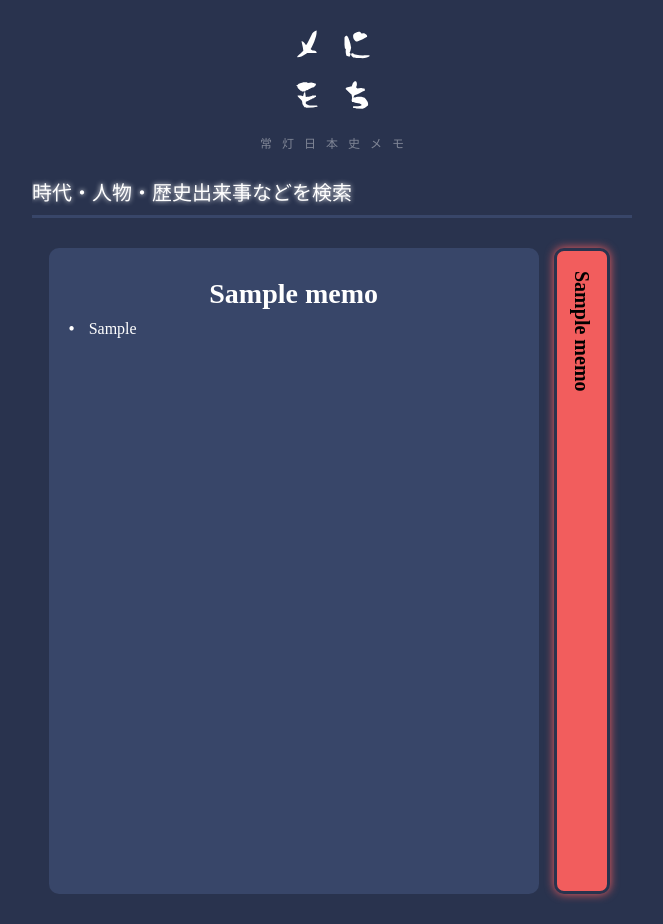
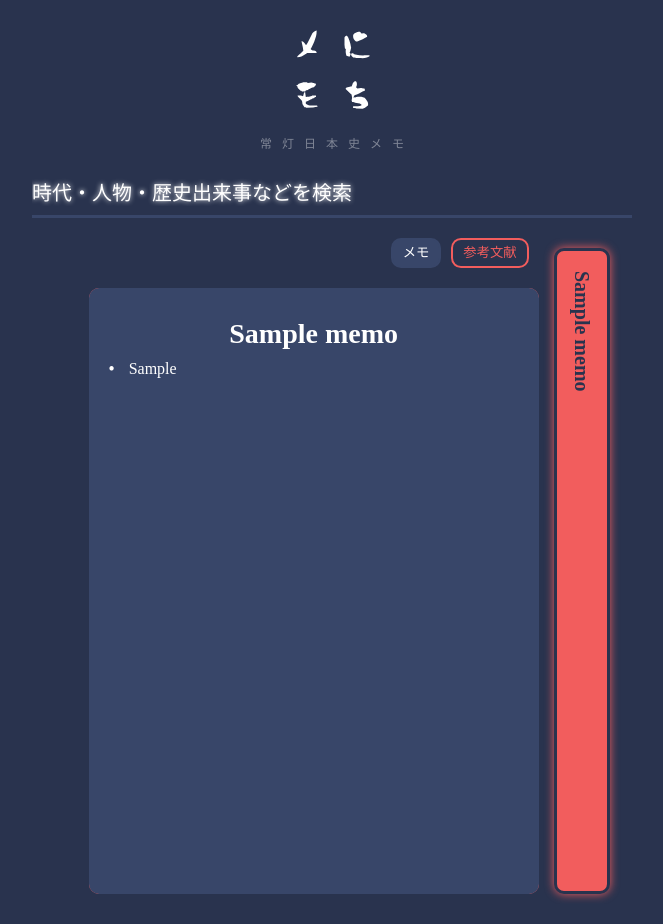
Before and after one commit to tamitakada/nichimemo, a Flask app: page / in a window 1280 px wide. Shown: the whole page, without its empty margins (308-971 px from the left). Run offline with Flask 2, Linux system fonts and the light colour scheme; tables that the repository leaves empty hold one stand-in row (values such as "Sample post"); some web fonts are replaced.

Commit message:
citation tab

```diff
--- a/app/markup_parser.py
+++ b/app/markup_parser.py
@@ -5,6 +5,7 @@ from tracemalloc import start
 def get_markup_data(memos):
     for memo in memos:
         memo["era_color"] = get_color_for_era(memo["era"], memo["time_period"])
+        memo["citations_text"] = memo["citations"].split(",")
         memo["markup_text"] = get_markup_text(memo["markup"])
     return memos
 
@@ -68,9 +69,9 @@ def convert_options_to_style(options: dict):
     style = {"style": ""}
 
     dt_option_style_dict = {
-        "h": "padding: 0 5px; color: var(--navy); background-color: ",
-        "g": "text-shadow: 0 0 5px ",
-        "c": "color: ",
+        "h": "padding: 0 5px; color: var(--navy); background-color: [c];",
+        "g": "text-shadow: 0 0 1.5px [c], 0 0 7px [c]; color: [c];",
+        "c": "color: [c];",
         "": ""
     }
 
@@ -78,7 +79,7 @@ def convert_options_to_style(options: dict):
     if "c" in options: color = options["c"]
 
     if "dt" in options.keys() and options["dt"]:
-        style["style"] += dt_option_style_dict[options["dt"]] + color + ";"
+        style["style"] += dt_option_style_dict[options["dt"]].replace("[c]", color)
 
     if "tt" in options.keys() and options["tt"]: style["tooltip"] = options["tt"]
     elif "a" in options.keys() and options["a"]: style["link"] = options["a"]
--- a/app/static/css/cards.css
+++ b/app/static/css/cards.css
@@ -4,19 +4,30 @@
     align-items: stretch;
 }
 
+.page-container {
+    width: 0;
+    overflow: hidden;
+}
+
+.page {
+    width: 0;
+    height: 606px;
+    position: relative;
+    border-radius: 10px;
+    overflow: hidden;
+    transition: 1s;
+}
+
 .memo {
     background-color: var(--lightNavy);
-    width: 0px;
-    height: 606px;
-    padding: 20px 0px;
     overflow-x: hidden;
     overflow-y: scroll;
     transition: 1s;
-
-    border-radius: 10px;
 }
 
-.memo-content { min-width: 100px; }
+.memo-content, .citation {
+    min-width: 410px;
+}
 
 .tab {
     background-color: var(--navy);
@@ -65,7 +76,20 @@
 
 .memo-line-with-tooltip:hover::after { opacity: 1; }
 
+.memo-tab {
+    line-height: 26px;
+    vertical-align: middle;
+    padding: 0 10px;
+    margin-bottom: 10px; margin-right: 10px;
+    border-radius: 10px;
+    border-width: 2px;
+    border-style: solid;
+    font-family: Hina;
+    transition: 0.5s;
+}
+
 @media only screen and (max-width: 760px) {
     #memo-container { flex-direction: column; }
+    .memo-content, .citation { min-width: calc(100vw - 80px); }
     .tab { height: 300px; }
 }
--- a/app/static/js/cards.js
+++ b/app/static/js/cards.js
@@ -1,5 +1,9 @@
 const tabs = document.getElementsByClassName("tab");
 const memo = document.getElementsByClassName("memo");
+const pageContainers = document.getElementsByClassName("page-container");
+const pages = document.getElementsByClassName("page");
+
+const memoTabs = document.getElementsByClassName("memo-tab");
 
 let currentTabColor = tabs[0].style.backgroundColor;
 let currentTabIndex = 0;
@@ -10,8 +14,9 @@ function openNewTab(index) {
     tabs[currentTabIndex].style.color = currentTabColor;
     tabs[currentTabIndex].style.boxShadow = "none";
 
-    memo[currentTabIndex].style.width = "0px";
-    memo[currentTabIndex].style.padding = "20px 0px";
+    pages[currentTabIndex].style.width = "0px";
+
+    memo[currentTabIndex].style.transform = "none";
 
     currentTabColor = tabs[index].style.color;
 
@@ -21,12 +26,16 @@ function openNewTab(index) {
     tabs[index].style.boxShadow = `0 0 10px ${currentTabColor}`;
 
     if (window.matchMedia("(max-width: 760px)").matches) {
-        memo[index].style.width = "100%";
-    } else { memo[index].style.width = "450px"; }
-
-    memo[index].style.padding = "20px";
+        pages[index].style.width = "100%";
+    } else { pages[index].style.width = "450px"; }
 
     currentTabIndex = index;
+
+    memoTabs[0].style.backgroundColor = "var(--lightNavy)";
+    memoTabs[0].style.color = "white";
+
+    memoTabs[1].style.backgroundColor = "var(--navy)";
+    memoTabs[1].style.color = "var(--red)";
 }
 
 function addTabs() {
@@ -35,10 +44,33 @@ function addTabs() {
     }
 }
 
-window.addEventListener("resize", function() {
+function openCitationsTab() {
+    memoTabs[0].style.backgroundColor = "var(--navy)";
+    memoTabs[0].style.color = "var(--lightNavy)";
+
+    memoTabs[1].style.backgroundColor = "var(--red)";
+    memoTabs[1].style.color = "var(--navy)";
+
+    memo[currentTabIndex].style.transform = "translateY(100%)";
+}
+
+function openMemoTab() {
+    memoTabs[0].style.backgroundColor = "var(--lightNavy)";
+    memoTabs[0].style.color = "white";
+
+    memoTabs[1].style.backgroundColor = "var(--navy)";
+    memoTabs[1].style.color = "var(--red)";
+
+    memo[currentTabIndex].style.transform = "none";
+}
+
+function adjustPageSize() {
     if (window.matchMedia("(max-width: 760px)").matches) {
-        memo[currentTabIndex].style.width = "100%";
-    } else { memo[currentTabIndex].style.width = "450px"; }
-}, true);
+        pages[currentTabIndex].style.width = "100%";
+    } else { pages[currentTabIndex].style.width = "450px"; }
+}
+
+window.addEventListener("resize", adjustPageSize, true);
 
 addTabs();
+adjustPageSize();
--- a/app/templates/index.html
+++ b/app/templates/index.html
@@ -11,17 +11,21 @@
 
 {% if memos|length > 0 %}
 <div id="memo-container">
-    <div class="flex-row" style="padding: 10px 0; flex: 2; justify-content: end; align-items: stretch;">
-        <div class="memo" style="width: 450px; padding: 20px;">
-            <div class="memo-content">
-                <h2>{{ memos[0]["title"] }}</h2>
-                {% for paragraph in memos[0]["markup_text"] %}
+    <div class="flex-col page-container" style="flex: 2; align-items: stretch; width: 100%;">
+        <div class="flex-row" style="height: 40px; align-items: stretch; justify-content: end;">
+            <button class="memo-tab" onclick="openMemoTab()" style="border-color: var(--lightNavy); background-color: var(--lightNavy); color: white;">メモ</button>
+            <button class="memo-tab" onclick="openCitationsTab()" style="border-color: var(--red); background-color: var(--navy); color: var(--red);">参考文献</button>
+        </div>
+        <div class="flex-row" style="padding: 10px 0; justify-content: end;">
+        {% for memo in memos %}
+        <div class="page" {% if loop.index == 1 %}style="width: 450px;"{% endif %}>
+            <div class="memo" style="width: 100%; height: 100%; z-index: 2; position: absolute; top: 0; left: 0;">
+                <div class="memo-content" style="padding: 20px;">
+                    <h2>{{ memo["title"] }}</h2>
+                    {% for paragraph in memo["markup_text"] %}
+
                     {% if paragraph[0] == "b" %}
-                    {% if loop.index == memos[0]["markup_text"]|length %}
-                    <div class="memo-box" style="margin-bottom: 0; background-color: {{ paragraph[1][0][0]['box_color'] }};">
-                    {% else %}
                     <div class="memo-box" style="background-color: {{ paragraph[1][0][0]['box_color'] }};">
-                    {% endif %}
                     {% endif %}
 
                     <ul>
@@ -50,20 +54,25 @@
                     {% endfor %}
                 </div>
             </div>
-        {% for memo in memos %}
-        {% if loop.index > 1 %}
-        <div class="memo">
-            <div class="memo-content">
-                <h2>{{ memo["title"] }}</h2>
-                <p>{{ memo["markup"] }}</p>
+            <div style="background-color: var(--red); width: 100%; height: 100%; z-index: 1; position: absolute; top: 0; left: 0;">
+                <div class="citation" style="padding: 20px;">
+                    <h2 style="margin-bottom: 20px; color: var(--navy);">参考文献</h2>
+                    <ul>
+                    {% for citation in memo["citations_text"] %}
+                        <li style="color: var(--navy); font-family: Hina;">
+                            {{ citation }}
+                        </li>
+                    {% endfor %}
+                    </ul>
                 </div>
             </div>
-        {% endif %}
+        </div>
         {% endfor %}
+        </div>
     </div>
 
     <div class="flex-row" style="padding: 10px 0; justify-content: start; overflow: auto; flex: 1;">
-        <div class="tab" style="margin-left: 15px; border: 3px solid var(--navy); background-color: {{ memos[0]['era_color'] }}; box-shadow: 0 0 10px {{ memos[0]['era_color'] }};">
+        <div class="tab" style="color: var(--navy); margin-left: 15px; border: 3px solid var(--navy); background-color: {{ memos[0]['era_color'] }}; box-shadow: 0 0 10px {{ memos[0]['era_color'] }};">
             <h3>{{ memos[0]["title"] }}</h3>
         </div>
         {% for memo in memos %}
@@ -74,7 +83,6 @@
         {% endif %}
         {% endfor %}
     </div>
-
 </div>
 
 <script src="{{ url_for('static', filename='js/cards.js') }}"></script>
```
Also changed, not shown: app/static/css/arrow-bullet.svg (deleted). Lines whose indentation alone changed are shown as unchanged.
